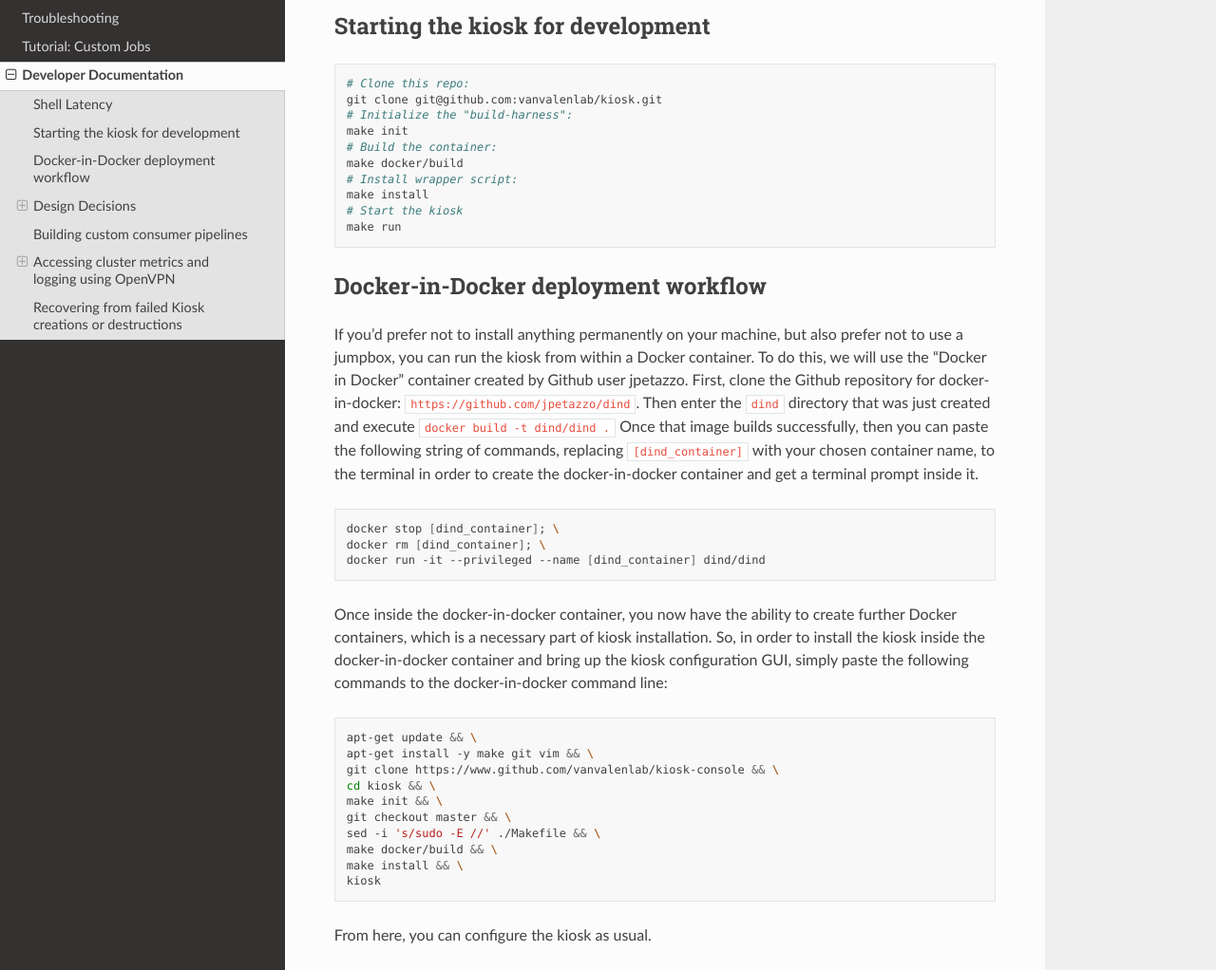
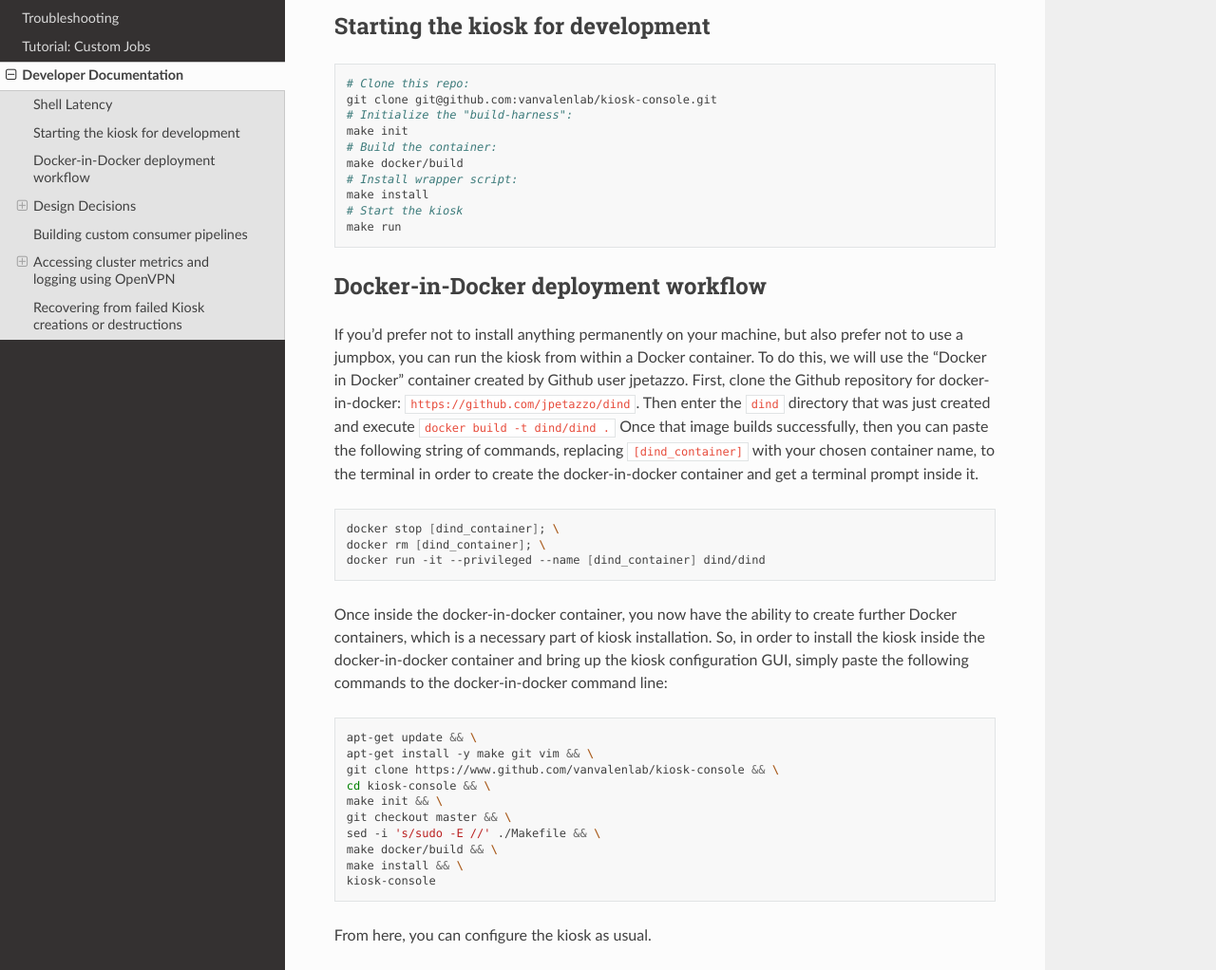
Before and after one commit to vanvalenlab/kiosk-console, a Sphinx documentation site: the page built from docs/source/DEVELOPER.rst, in a window 1280 px wide and 1400 px high, scrolled down 860 px. Shown: the part 162-1184 px from the top of the window at 95% size. Built offline with Sphinx 7.4.7 and the Read the Docs theme 2.0.0, drawn with Linux system fonts in a browser that asks for light colours.

Commit message:
update developer instructions for kiosk-console

```diff
--- a/docs/source/DEVELOPER.rst
+++ b/docs/source/DEVELOPER.rst
@@ -32,7 +32,7 @@
 .. code-block:: bash
 
     # Clone this repo:
-    git clone git@github.com:vanvalenlab/kiosk.git
+    git clone git@github.com:vanvalenlab/kiosk-console.git
     # Initialize the "build-harness":
     make init
     # Build the container:
@@ -62,13 +62,13 @@
     apt-get update && \
     apt-get install -y make git vim && \
     git clone https://www.github.com/vanvalenlab/kiosk-console && \
-    cd kiosk && \
+    cd kiosk-console && \
     make init && \
     git checkout master && \
     sed -i 's/sudo -E //' ./Makefile && \
     make docker/build && \
     make install && \
-    kiosk
+    kiosk-console
 
 From here, you can configure the kiosk as usual.
 
```
